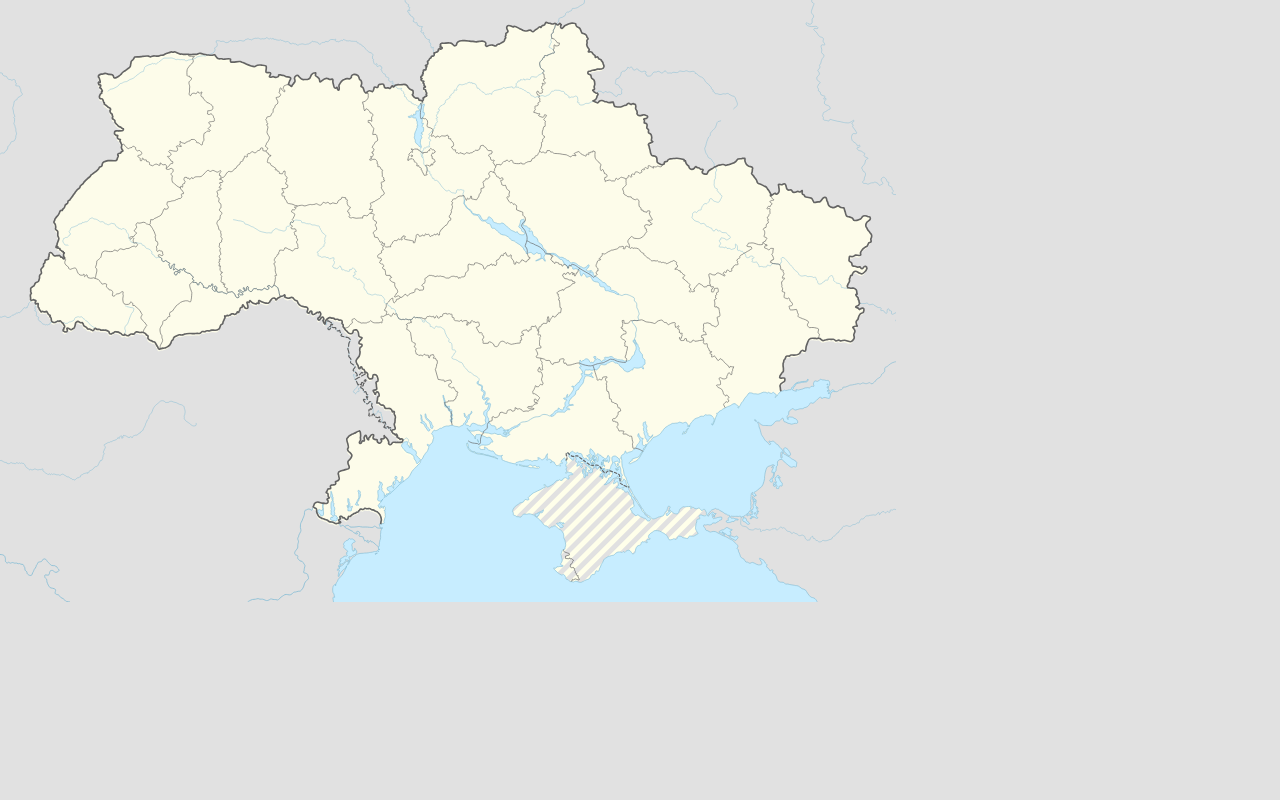
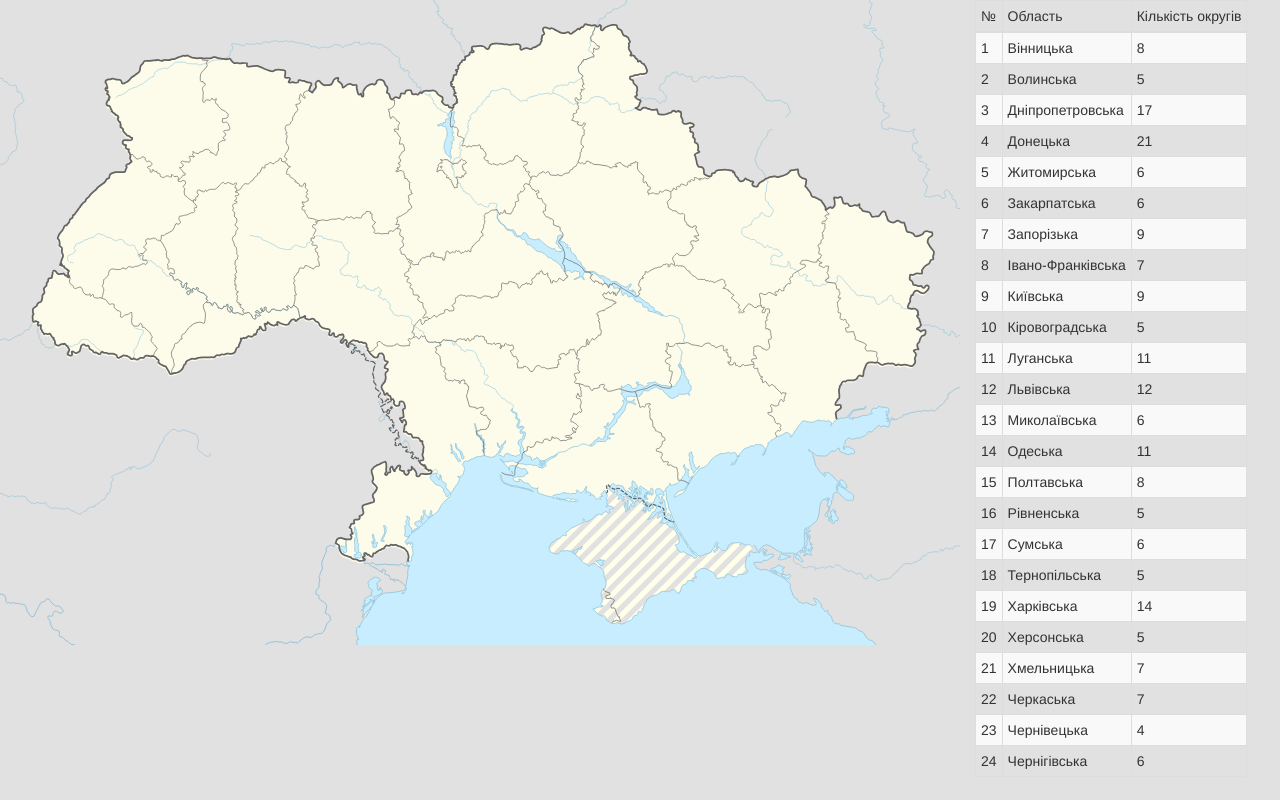
Before and after one commit to IvanOkhrimenko/UkraineMap, a plain HTML site: page index.html in a window 1280 px wide. Drawn offline with nearby package versions, Linux system fonts and the light colour scheme.

Commit message:
added glow for table

```diff
--- a/css/style.css
+++ b/css/style.css
@@ -7,11 +7,19 @@ html {
 }
 .st3{
   fill:#FFFF99 !important;
+
 }
-
+.st4{
+  background-color: #FFFF99 !important;
+}
+.container-fluid{
+float: left;
+}
 .map svg {
+  position: relative;
   height: 70%;
-  width: 70%;
+  width: 75%;
+  float: left;
 }
 .map path {
   transition: fill .25s ease-in-out;
@@ -44,13 +52,15 @@ html {
   position: absolute;
   transition: opacity .5s ease-in-out;
   z-index: 1000;
+
+
 }
 .map-tooltip.is-active {
   display: block;
-  opacity: 0;
+  opacity: 0.7;
 }
 .map-tooltip.is-visible {
-  opacity: 1;
+  opacity: 0.9;
 }
 .map-tooltip::after, .map-tooltip::before {
   border: 15px solid transparent;
--- a/index.html
+++ b/index.html
@@ -6,14 +6,9 @@
 	<title>Map</title>
 
 	<link rel="stylesheet" href="https://cdnjs.cloudflare.com/ajax/libs/meyer-reset/2.0/reset.min.css">
-	<!-- <link rel="stylesheet" href="https://stackpath.bootstrapcdn.com/bootstrap/4.1.0/css/bootstrap.min.css" integrity="sha384-9gVQ4dYFwwWSjIDZnLEWnxCjeSWFphJiwGPXr1jddIhOegiu1FwO5qRGvFXOdJZ4"
-	 crossorigin="anonymous">
-	<script src="https://code.jquery.com/jquery-3.3.1.slim.min.js" integrity="sha384-q8i/X+965DzO0rT7abK41JStQIAqVgRVzpbzo5smXKp4YfRvH+8abtTE1Pi6jizo"
-	 crossorigin="anonymous"></script>
-	<script src="https://cdnjs.cloudflare.com/ajax/libs/popper.js/1.14.0/umd/popper.min.js" integrity="sha384-cs/chFZiN24E4KMATLdqdvsezGxaGsi4hLGOzlXwp5UZB1LY//20VyM2taTB4QvJ"
-	 crossorigin="anonymous"></script>
-	<script src="https://stackpath.bootstrapcdn.com/bootstrap/4.1.0/js/bootstrap.min.js" integrity="sha384-uefMccjFJAIv6A+rW+L4AHf99KvxDjWSu1z9VI8SKNVmz4sk7buKt/6v9KI65qnm"
-	 crossorigin="anonymous"></script> -->
+	<link rel="stylesheet" href="https://maxcdn.bootstrapcdn.com/bootstrap/3.3.7/css/bootstrap.min.css">
+	<script src="https://ajax.googleapis.com/ajax/libs/jquery/3.3.1/jquery.min.js"></script>
+	<script src="https://maxcdn.bootstrapcdn.com/bootstrap/3.3.7/js/bootstrap.min.js"></script>
 
 	<link rel="stylesheet" href="css/style.css">
 
@@ -1937,28 +1932,34 @@
 		</svg>
 
 	</div>
-	<!-- <div class="container-fluid">
+	<div class="container-fluid">
 		<div class="row">
-			<div class="col-sm-12">
-				<table class="table">
+			<div class="col-sm-12" id="table">
+				<!-- <table class="table table-striped table-bordered table-hover table-condensed">
 					<thead>
-						<tr class="row">
-							<th class="col-sm-6 table-warning">2 columns wide</th>
-							<th class="col-sm-2 table-danger">6 columns wide</th>
-							<th class="col-sm-2 table-info">2 columns wide</th>
-						</tr>
+					  <tr>
+						<th>#</th>
+						<th>Firstname</th>
+					  </tr>
 					</thead>
 					<tbody>
-						<tr class="row">
-							<td class="col-sm-6">Hi left</td>
-							<td class="col-sm-2">Hi middle</td>
-							<td class="col-sm-2">Hi right</td>
-						</tr>
-					</tbody>
-				</table>
+					  <tr>
+						<td>1</td>
+						<td>Anna</td>
+					  </tr>
+					  <tr>
+						<td>2</td>
+						<td>Debbie</td>
+					  </tr>
+					  <tr>
+						<td>3</td>
+						<td>John</td>
+					  </tr>
+					</tbody> -->
+				  </table>
 			</div>
 		</div>
-	</div> -->
+	</div>
 	<script src="js/index.js"></script>
 
 
--- a/js/index.js
+++ b/js/index.js
@@ -62,11 +62,16 @@ window.onload = function () {
 
   function activateTooltip(event) {
     var targetID = event.currentTarget.id || event.currentTarget.dataset.region;
-    console.log(parseInt(targetID));
     var region = document.querySelector('#' + targetID);
-    console.log(region);
     var tooltip = document.querySelector('.map-tooltip[data-region="' + targetID + '"]');
     var tooltipIsActive = tooltip.classList.contains('is-active');
+
+    var tableIs = document.getElementById(targetID+1);
+    console.log(tableIs);
+    tableIs.classList.add( 'st4');
+
+
+
 
 
 
@@ -121,6 +126,8 @@ window.onload = function () {
     var region = document.querySelector('#' + targetID);
     var tooltip = document.querySelector('.map-tooltip[data-region="' + targetID + '"]');
     var tooltipIsActive = tooltip.classList.contains('is-active');
+    var tableIs = document.getElementById(targetID+1);
+    tableIs.classList.remove( 'st4');
     // document.getElementById(targetID).style.fill= "#fdfcea"
     // This creates a timeout we can interrupt later for hiding the tooltips
     function delayHide() {
@@ -147,18 +154,22 @@ window.onload = function () {
 
   // Grab our tooltips and bind our events
 
+
+
+
+
   for (var i = 0; i < regions.length; i++) {
     var currentRegion = regions[i];
     var section = document.createElement('section');
     section.setAttribute('data-region', currentRegion.id);
     document.body.append(section);
-    var h1 = document.createElement('h1');
-    h1.append(arrayAreas[i]);
-    var button = document.createElement('button')
-    button.append("Do something")
+    var h5 = document.createElement('h5');
+    h5.append(arrayAreas[i]);
+    // var button = document.createElement('button')
+    // button.append("Do something")
 
     // вставить в параграф текстовый и обычный узлы
-    section.append(h1, button);
+    section.append(h5);
 
     // IE Doesn't support classList on SVG elements, so provide a fallback override. Maybe a pollyfill would be good here
     if (currentRegion.classList == null) {
@@ -200,26 +211,67 @@ window.onload = function () {
     }
 
   }
-  // window.onload = function addSection() {
 
-  //   for (var i = 0; i<=regions.length; i++){
-  //     var currRegion = regions[i];
-  //     console.log(i ,currRegion.id);
-  //   var section = document.createElement('section');
-  //   section.setAttribute('data-region',currentRegion)
-  //   tooltip.append(section);
+  var AREAS = [
+    {"№":"1","Область":'Вінницька',"Кількість округів":8, id:'path7227'},
+    {"№":"2","Область":'Волинська',"Кількість округів":5, id:'path7241'},
+    {"№":"3","Область":'Дніпропетровська',"Кількість округів":17, id:'path7083'},
+    {"№":"4","Область":'Донецька',"Кількість округів":21, id:'path7067'},
+    {"№":"5","Область":'Житомирська',"Кількість округів":6, id:'path7229'},
+    {"№":"6","Область":'Закарпатська',"Кількість округів":6, id:'path7247'},
+    {"№":"7","Область":'Запорізька',"Кількість округів":9, id:'path7075'},
+    {"№":"8","Область":'Івано-Франківська',"Кількість округів":7, id:'path7239'},
+    {"№":"9","Область":'Київська',"Кількість округів":9, id:'path7183'},
+    {"№":"10","Область":'Кіровоградська',"Кількість округів":5, id:'path7147'},
+    {"№":"11","Область":'Луганська',"Кількість округів":11, id:'path7065'},
+    {"№":"12","Область":'Львівська',"Кількість округів":12, id:'path7243'},
+    {"№":"13","Область":'Миколаївська',"Кількість округів":6, id:'path7135'},
+    {"№":"14","Область":'Одеська',"Кількість округів":11, id:'path7223'},
+    {"№":"15","Область":'Полтавська',"Кількість округів":8, id:'path7103'},
+    {"№":"16","Область":'Рівненська',"Кількість округів":5, id:'path7233'},
+    {"№":"17","Область":'Сумська',"Кількість округів":6, id:'path7079'},
+    {"№":"18","Область":'Тернопільська',"Кількість округів":5, id:'path7235'},
+    {"№":"19","Область":'Харківська',"Кількість округів":14, id:'path7071'},
+    {"№":"20","Область":'Херсонська',"Кількість округів":5, id:'path7111'},
+    {"№":"21","Область":'Хмельницька',"Кількість округів":7, id:'path7231'},
+    {"№":"22","Область":'Черкаська',"Кількість округів":7, id:'path7149'},
+    {"№":"23","Область":'Чернівецька',"Кількість округів":4, id:'path7237'},
+    {"№":"24","Область":'Чернігівська ',"Кількість округів":6, id:'path7129'},
 
+  ];
 
-  //   var h1 = document.createElement('h1');
-  //   h1.append("Region Tooltip " + i);
-  //   var button = document.createElement('button')
-  //   button.append("do something")
+  function buildTable(data) {
+    console.log(regions);
+    var table = document.createElement("table");
+    table.className="table table-striped table-bordered table-hover table-condensed";
+    var thead = document.createElement("thead");
+    var tbody = document.createElement("tbody");
+    var headRow = document.createElement("tr");
+    ["№","Область","Кількість округів"].forEach(function(el) {
+      var th=document.createElement("th");
+      th.appendChild(document.createTextNode(el));
+      headRow.appendChild(th);
+    });
+    thead.appendChild(headRow);
+    table.appendChild(thead);
+    var areasNew = AREAS.map(function(name,index){
+      var tr = document.createElement("tr");
+      console.log(data[index].id+1);
+       tr.setAttribute('id', data[index].id+1);
+      delete name.id;
 
-  //   // вставить в параграф текстовый и обычный узлы
-  //   section.append(h1, button);
-
-  //   // добавить элемент после <p>
-  //   // p.after(document.createElement('hr'))
-  //   }
-  // }
+      for (var o in name) {
+        var td = document.createElement("td");
+        td.appendChild(document.createTextNode(name[o]))
+        tr.appendChild(td);
+      }
+      tbody.appendChild(tr);
+    });
+    // data.forEach(function(el,index) {
+    //   tr.setAttribute('class', el.id)
+    // });
+    table.appendChild(tbody);
+    return table;
+  }
+  document.getElementById("table").appendChild(buildTable(AREAS));
 }
```
